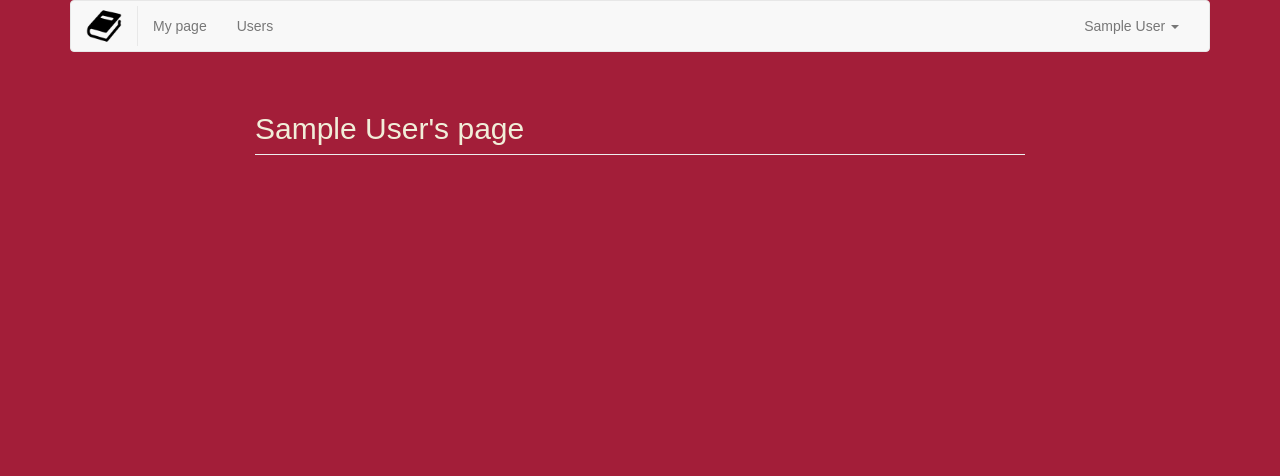
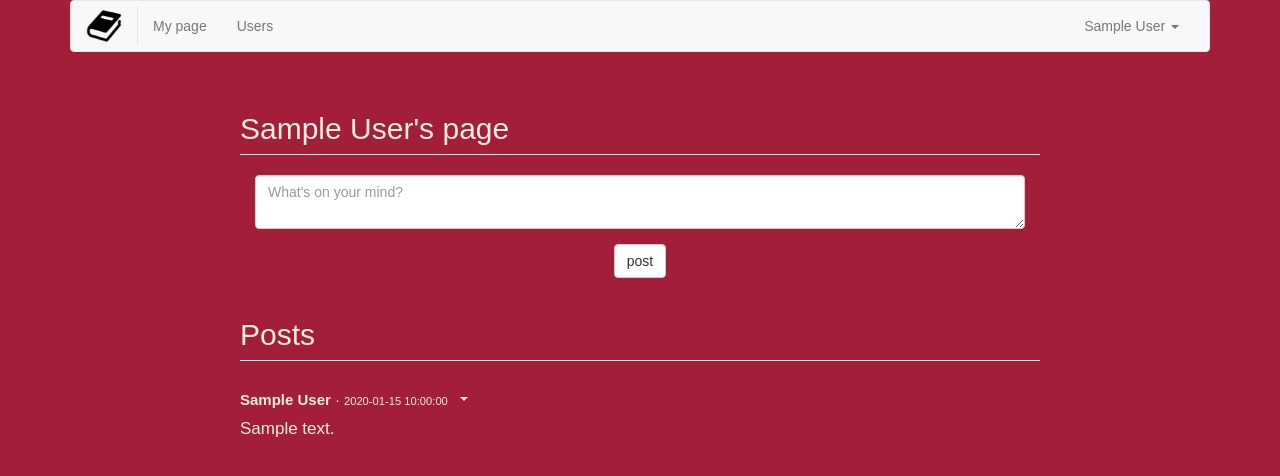
Before and after one commit to scherroman/pseudobook, a Flask app: page /user/1 in a window 1280 px wide. Shown: the top 476 px of the page. Run offline with Flask 2, Linux system fonts and the light colour scheme; a user stored in the database is signed in; tables that the repository leaves empty hold one stand-in row (values such as "Sample post"); some libraries are stand-ins or nearby versions.

Commit message:
Implemented posting on user pages, deleting posts on own page
- Users can post both on their personal page, as well as on other
users’ pages
- Users can also delete posts on their own page
- Removed postToPage procedure (duplicate of makePost), removed excess
checks in removePost procedure
- New Page & Post classes
- Other code cleanup

```diff
--- a/pseudobook/forms/login_user.py
+++ b/pseudobook/forms/login_user.py
@@ -7,5 +7,5 @@ class LoginUser(Form):
     password = PasswordField('password', validators=[DataRequired()], render_kw={"placeholder": "Password"})
 
 '''
-author @yvan
+author @roman
 '''
--- /dev/null
+++ b/pseudobook/forms/make_post.py
@@ -0,0 +1,12 @@
+from flask_wtf import Form
+from wtforms.fields import TextAreaField, StringField, SubmitField, PasswordField
+from wtforms.validators import DataRequired
+
+class MakePost(Form):
+    content = TextAreaField('content', validators=[DataRequired()], render_kw={"placeholder": "What's on your mind?"})
+    pageID = StringField('pageID', validators=[DataRequired()])
+    authorID = StringField('authorID', validators=[DataRequired()])
+
+'''
+author @roman
+'''
--- /dev/null
+++ b/pseudobook/forms/remove_post.py
@@ -0,0 +1,10 @@
+from flask_wtf import Form
+from wtforms.fields import StringField, SubmitField
+from wtforms.validators import DataRequired
+
+class RemovePost(Form):
+    postID = StringField('postID', validators=[DataRequired()])
+
+'''
+author @roman
+'''
--- /dev/null
+++ b/pseudobook/models/post.py
@@ -0,0 +1,56 @@
+from pseudobook.database import mysql, MySQL
+
+from pseudobook.models import user as user_model
+
+class Post():
+
+    def __init__(self, postID, pageID, postDate, postContent, authorID):
+        self.postID = postID
+        self.pageID = pageID
+        self.postDate = postDate
+        self.postContent = postContent
+        self.authorID = authorID
+
+    def __repr__(self):
+        return ('{{id: {}, pageID: {}, postDate:{}, postContent:{}, authorID:{}}}').format(
+                self.postID,
+                self.pageID,
+                self.postDate,
+                self.postContent,
+                self.authorID
+        )
+
+    def get_author_name(self):
+        cursor = mysql.connection.cursor()
+        cursor.execute('''SELECT CONCAT(U.firstName, \' \', U.lastName) AS name
+                          FROM User AS U
+                          WHERE U.userID = {}
+                          '''.format(self.authorID))
+        result = cursor.fetchone()
+        author_name = result.get('name') if result else None
+
+        return author_name
+
+    @staticmethod
+    def get_post_by_id(postID):
+        cursor = mysql.connection.cursor()
+        cursor.execute('''SELECT P.postID, P.pageID, P.postDate, P.postContent, P.authorID
+                          FROM Post AS P
+                          WHERE P.postID = {}
+                          '''.format(postID))
+        result = cursor.fetchone()
+        post = Post.post_from_dict(result) if result else None
+
+        return post
+
+    @staticmethod
+    def post_from_dict(p_dict):
+        return Post(p_dict.get('postID'),
+                    p_dict.get('pageID'),
+                    p_dict.get('postDate'),
+                    p_dict.get('postContent'),
+                    p_dict.get('authorID'))
+
+'''
+author @roman
+'''
--- a/pseudobook/models/user.py
+++ b/pseudobook/models/user.py
@@ -41,7 +41,7 @@ class User():
             result = cursor.fetchone()
             userID = result.get('@userID') if result else None
 
-            return userID
+        return userID
 
     @staticmethod
     def hash_password(password):
@@ -81,11 +81,10 @@ class User():
                           FROM User AS U
                           WHERE U.firstName LIKE \'{0}%\'
                                 OR U.lastName LIKE \'{0}%\'
-                                OR CONCAT(U.firstName, \' \', U.lastName) LIKE \'{0}\'
+                                OR CONCAT(U.firstName, \' \', U.lastName) LIKE \'{0}%\'
                           ORDER BY U.firstName
                           LIMIT {1} OFFSET {2}
                           '''.format(search, num_users, offset * num_users))
-        # WHERE
         results = cursor.fetchall()
 
         for result in results:
@@ -99,15 +98,14 @@ class User():
         search = search if search else ""
 
         cursor = mysql.connection.cursor()
-        cursor.execute('''SELECT COUNT(*)
+        cursor.execute('''SELECT COUNT(*) AS count
                           FROM User AS U
                           WHERE U.firstName LIKE \'{0}%\'
                                 OR U.lastName LIKE \'{0}%'
                                 OR CONCAT(U.firstName, \' \', U.lastName) LIKE \'{0}\'
                           '''.format(search))
-
         results = cursor.fetchone()
-        count = results.get('COUNT(*)')
+        count = results.get('count')
 
         return count
 
--- a/pseudobook/routes/users.py
+++ b/pseudobook/routes/users.py
@@ -5,8 +5,14 @@ from flask_login import login_required, current_user
 from pseudobook.database import mysql
 
 from pseudobook.models import user as user_model
+from pseudobook.models import page as page_model
+from pseudobook.models import post as post_model
+
+from pseudobook.forms.make_post import MakePost as MakePostForm
+from pseudobook.forms.remove_post import RemovePost as RemovePostForm
 
 USERS_PER_PAGE = 15
+POSTS_PER_USER_PAGE = 10
 
 '''
 Setup Blueprint
@@ -14,25 +20,47 @@ Setup Blueprint
 mod = Blueprint('users', __name__, template_folder='../templates/users')
 
 '''
-Routes
+View Routes
 '''
 @mod.route('/user/<string:userID>', methods=['GET'])
 @login_required
 def user_page(userID):
+	search = request.values.get('search')
+	offset = request.values.get('offset')
+	offset = int(offset) if offset else 0
+
 	user = user_model.User.get_user_by_id(userID)
 	if user:
-		return render_template('user_page.html', current_user=current_user, user=user)
+		page = page_model.Page.get_page_by_user_id(userID)
+		total_posts = page.count_posts(search)
+		posts = page.scroll_posts(offset, POSTS_PER_USER_PAGE, search)
+		prev_posts = True if offset > 0 else False
+		next_posts = True if ((offset + 1) * POSTS_PER_USER_PAGE) < total_posts else False
+
+		make_post_form = MakePostForm()
+		for post in posts:
+			remove_post_form = RemovePostForm()
+			post.remove_post_form = remove_post_form
+		return render_template('user_page.html',
+								current_user=current_user,
+								user=user,
+								page=page,
+								posts=posts,
+								prev=prev_posts,
+								next=next_posts,
+								offset=offset,
+								search=search,
+								is_current_users_page=(current_user.userID == user.userID),
+								make_post_form=make_post_form)
 	else:
 		abort(404)
 
 @mod.route('/users', methods=['GET'])
 @login_required
 def users():
+	search = request.values.get('search')
 	offset = request.values.get('offset')
 	offset = int(offset) if offset else 0
-	search = request.values.get('search')
-
-	print("search: {}".format(search))
 
 	total_users = user_model.User.count_users(search)
 	users = user_model.User.scroll_users(offset, USERS_PER_PAGE, search)
@@ -46,3 +74,41 @@ def users():
 							next=next_users,
 							offset=offset,
 							search=search)
+'''
+Form Routes
+'''
+@mod.route('/users/forms/make_post', methods=['POST'])
+@login_required
+def make_post_form():
+	content = request.form['content']
+	pageID = request.form['pageID']
+	authorID = current_user.userID
+	page = page_model.Page.get_page_by_id(pageID)
+
+	make_post_form = MakePostForm(request.form)
+	if request.form and make_post_form.validate_on_submit():
+		try:
+			page.post_to_page(content, authorID)
+		except (mysql.connection.Error, mysql.connection.Warning) as e:
+			print(e)
+			flash('There was an error posting to this page.')
+	else:
+		flash('There was an error posting to this page.')
+
+	return redirect(request.referrer)
+
+@mod.route('/users/forms/remove_post', methods=['POST'])
+@login_required
+def remove_post_form():
+	postID = request.form['postID']
+
+	# Only allow user who owns page to delete a post on that page
+	post = post_model.Post.get_post_by_id(postID)
+	page = page_model.Page.get_page_by_id(post.pageID)
+	if page.pageType == page_model.Page.PAGE_TYPE_USER:
+		if current_user.userID == page.userID:
+			page.remove_post(postID)
+		else:
+			abort(403)
+
+	return redirect(request.referrer)
--- a/pseudobook/static/main.css
+++ b/pseudobook/static/main.css
@@ -66,6 +66,11 @@ p { font-size: 15px; }
     box-shadow: none !important;
 }
 
+.post-text { font-size: 17px; }
+.post-author:after {
+    content: "\00b7";
+}
+
 .nextprev { font-size: 20px; }
 
 input[type=submit] {
--- a/pseudobook/templates/admin/login.html
+++ b/pseudobook/templates/admin/login.html
@@ -5,12 +5,12 @@
 <div class="center-container container">
     <p class="page-title">Pseudobook</p>
     <div class="row" style="margin-bottom: 15px;">
-      <form action="/admin/forms/login" method="POST" name="link_submit">
-        <div class="input-container form-group col-sm-6 col-sm-offset-3 col-md-4 col-md-offset-4">
+      <form action="{{ url_for('admin.login_form') }}" method="POST">
+        <div class="form-group col-sm-6 col-sm-offset-3 col-md-4 col-md-offset-4">
           {{ form.hidden_tag() }}
           {{ form.email(class="form-control") }}
         </div>
-        <div class="input-container form-group col-sm-6 col-sm-offset-3 col-md-4 col-md-offset-4">
+        <div class="form-group col-sm-6 col-sm-offset-3 col-md-4 col-md-offset-4">
           {{ form.password(class="form-control") }}
         </div>
         <input type=hidden value="{{ next or '' }}" name=next>
--- a/pseudobook/templates/users/user_page.html
+++ b/pseudobook/templates/users/user_page.html
@@ -3,7 +3,68 @@
 {% block content %}
 
     <div class="left-container container">
-        <h2 class="page-header">{{ user.firstName }} {{user.lastName}}'s page</h2>
+        <div id="status_section" class="row">
+			<h2 class="page-header">{{ user.firstName }} {{user.lastName}}'s page</h2>
+			<form action="{{ url_for('users.make_post_form') }}" method="POST">
+				<div class="col-xs-12 post-status-form form-group">
+				  {{ make_post_form.hidden_tag() }}
+				  {% if is_current_users_page %}
+				  	{{ make_post_form.content(class="form-control",rows="2") }}
+				  {% else %}
+				  	{{ make_post_form.content(class="form-control",rows="2",placeholder="Write something on " + user.firstName + " " + user.lastName + "'s page") }}
+				  {% endif %}
+				  {{ make_post_form.pageID(type="hidden", value=page.pageID) }}
+				  {{ make_post_form.authorID(type="hidden", value=current_user.userID) }}
+				</div>
+				<div class="col-xs-12 center-block">
+				  <button type="submit" class="btn btn-default center-block">post</button>
+				</div>
+			</form>
+        </div>
+        <div id="posts_section" class="row">
+        	<h2 class="page-header">Posts</h2>
+	        {% for post in posts %}
+		        <div class="list-link-div">
+		        	<a class="list-link post-author" href="{{ url_for('users.user_page', userID=post.authorID) }}">
+		            	<b>{{ post.author_name }}</b>
+		            </a>
+		            <small class='post-timestamp'> {{ post.postDate }}</small>
+		            {% if is_current_users_page %}
+			            <span class="btn-group list-link-dropdown">
+							<button class="dropdown-button btn btn-mini button-transparent dropdown-toggle" data-toggle="dropdown">
+							  <span class="caret"></span>
+							</button>
+							<ul class="dropdown-menu pull-right">
+								<li>
+									<a onclick="$(this).find('>:first-child').submit()" style="cursor:pointer;">
+										<form action="{{ url_for('users.remove_post_form') }}" method="POST" style="display:none;">
+										    {{ post.remove_post_form.hidden_tag() }}
+										    {{ post.remove_post_form.postID(type="hidden", value=post.postID) }}
+										</form>
+										<span class="glyphicon glyphicon-envelope" style="padding-right:10px;"></span>
+										Delete
+									</a>
+								</li>
+							</ul>
+			            </span>
+
+			        {% endif %}
+		            <br>
+		        	<p class="post-text">{{ post.postContent }}</p>
+		          </a>
+		        </div>
+	        {% endfor %}
+            {% if prev or next %}
+            	<div class="row">
+            		{% if prev %}
+            			<a class="fade-link nextprev float-left" href="{{ url_for('users.user_page', userID=user.userID, offset=offset - 1, search=search) }}">❮ Prev</a>
+            		{% endif %}
+        			{% if next %}
+        	    		<a class="fade-link nextprev float-right" href="{{ url_for('users.user_page', userID=user.userID, offset=offset + 1, search=search) }}">Next ❯</a>
+            		{% endif %}
+            	</div>
+        	{% endif %}
+        </div>
     </div>
 
 {% endblock %}
```
Also changed, not shown: pseudobook/models/page.py (added, +128 -0 lines), pseudobook/routes/admin.py (+23 -20 lines), pseudobook/templates/admin/signup.html (+5 -5 lines), sql/UserTransactions.sql (+7 -36 lines).
